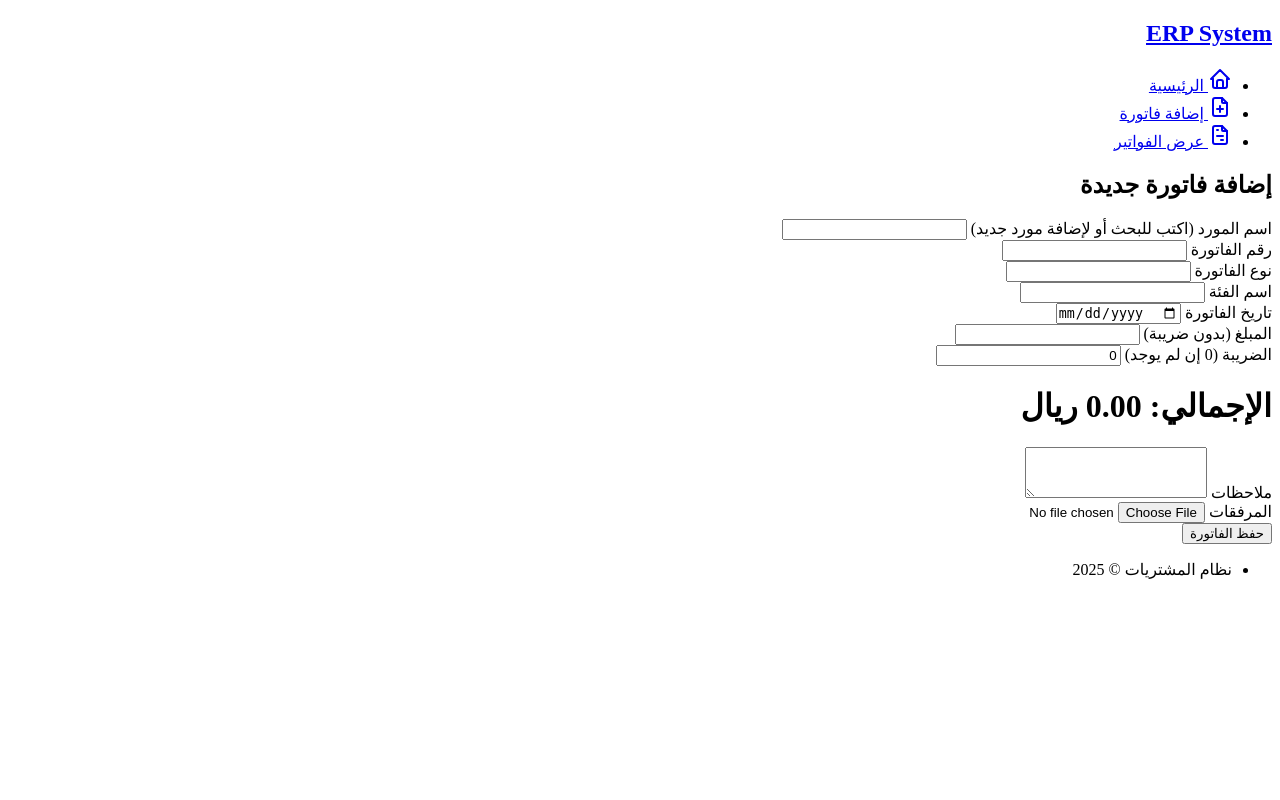
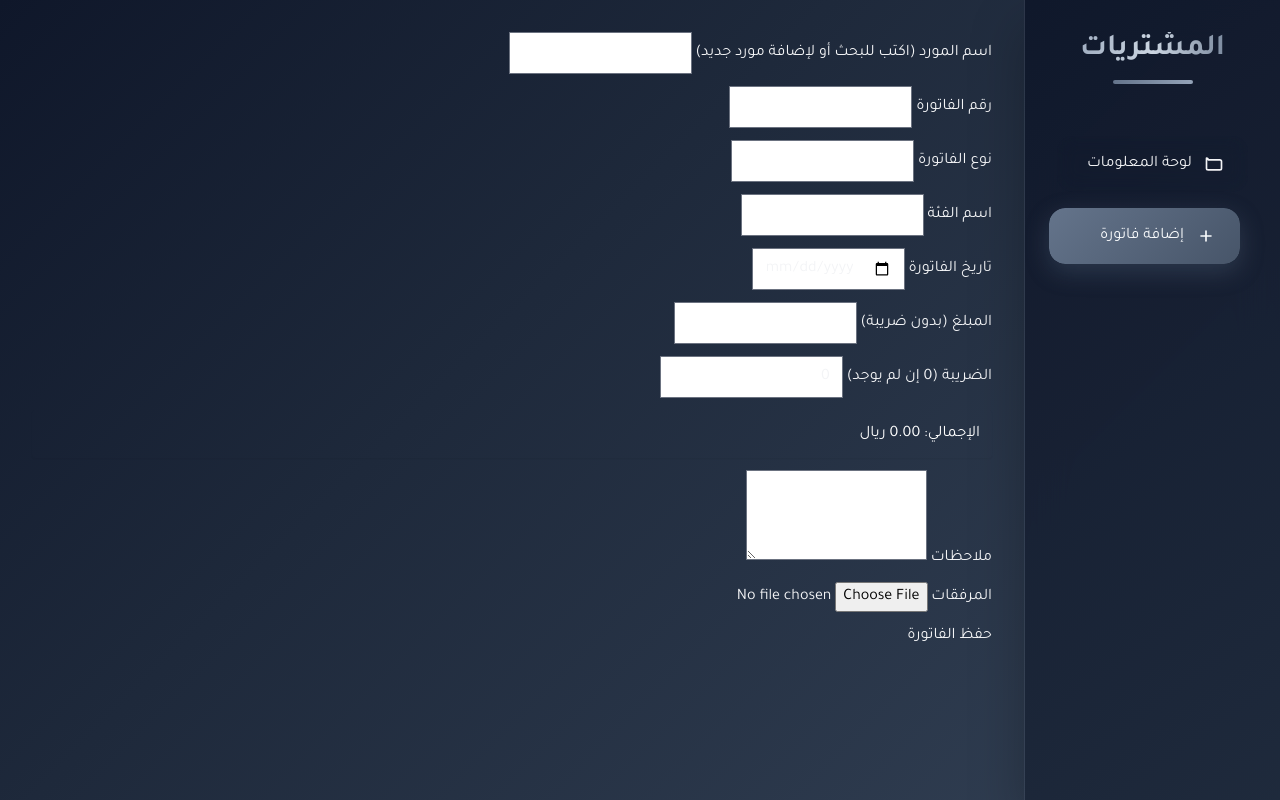
Before and after one commit to ixAbdulaziz/ERP-Last, a Flask app: page /add in a window 1280 px wide. Run offline with Flask 3, Linux system fonts and the light colour scheme; some libraries are stand-ins or nearby versions; some web fonts are replaced.

Commit message:
Update layout.html

```diff
--- a/templates/layout.html
+++ b/templates/layout.html
@@ -1,115 +1,39 @@
-<!doctype html>
-<html lang="ar" dir="rtl">
+<!DOCTYPE html>
+<html lang="ar" dir="rtl" class="dark">
 <head>
-    <meta charset="utf-8"/>
-    <meta name="viewport" content="width=device-width, initial-scale=1, viewport-fit=cover"/>
-    <meta http-equiv="X-UA-Compatible" content="ie=edge"/>
+  <meta charset="UTF-8">
+  <meta name="viewport" content="width=device-width, initial-scale=1.0">
   <title>{% block title %}{% endblock %} - نظام المشتريات</title>
-    <link href="https://cdn.jsdelivr.net/npm/@tabler/core@1.0.0-beta17/dist/css/tabler.min.css" rel="stylesheet"/>
-    <link href="https://cdn.jsdelivr.net/npm/@tabler/core@1.0.0-beta17/dist/css/tabler-flags.min.css" rel="stylesheet"/>
-    <link href="https://cdn.jsdelivr.net/npm/@tabler/core@1.0.0-beta17/dist/css/tabler-payments.min.css" rel="stylesheet"/>
-    <link href="https://cdn.jsdelivr.net/npm/@tabler/core@1.0.0-beta17/dist/css/tabler-vendors.min.css" rel="stylesheet"/>
+  <script src="https://cdn.tailwindcss.com?plugins=forms"></script>
+  <link rel="stylesheet" href="{{ url_for('static', filename='css/main.css') }}">
   <style>
-      @import url('https://rsms.me/inter/inter.css');
-      :root {
-      	--tblr-font-sans-serif: 'Inter', -apple-system, BlinkMacSystemFont, San Francisco, Segoe UI, Roboto, Helvetica Neue, sans-serif;
-      }
-      body {
-      	font-feature-settings: "cv03", "cv04", "cv11";
-      }
+    @import url('https://fonts.googleapis.com/css2?family=Tajawal:wght@300;400;500;700&display=swap');
   </style>
 </head>
-  <body >
-    <div class="page">
-      <aside class="navbar navbar-vertical navbar-expand-lg navbar-dark">
-        <div class="container-fluid">
-          <h1 class="navbar-brand navbar-brand-autodark">
-            <a href="/">
-              ERP System
-            </a>
-          </h1>
-          <div class="collapse navbar-collapse" id="sidebar-menu">
-            <ul class="navbar-nav pt-lg-3">
-              <li class="nav-item">
-                <a class="nav-link" href="{{ url_for('home') }}" >
-                  <span class="nav-link-icon d-md-none d-lg-inline-block">
-                    <svg xmlns="http://www.w3.org/2000/svg" class="icon" width="24" height="24" viewBox="0 0 24 24" stroke-width="2" stroke="currentColor" fill="none" stroke-linecap="round" stroke-linejoin="round"><path stroke="none" d="M0 0h24v24H0z" fill="none"/><path d="M5 12l-2 0l9 -9l9 9l-2 0" /><path d="M5 12v7a2 2 0 0 0 2 2h10a2 2 0 0 0 2 -2v-7" /><path d="M9 21v-6a2 2 0 0 1 2 -2h2a2 2 0 0 1 2 2v6" /></svg>
-                  </span>
-                  <span class="nav-link-title">
-                    الرئيسية
+<body class="flex bg-gray-900 text-gray-100 min-h-screen">
+  <aside class="sidebar w-64 flex-col p-8 hidden md:flex">
+    <div class="text-center mb-12">
+      <h1 class="text-3xl font-bold bg-gradient-to-r from-slate-400 via-slate-300 to-slate-500 bg-clip-text text-transparent">المشتريات</h1>
+      <div class="w-20 h-1 bg-gradient-to-r from-slate-500 to-slate-400 mx-auto mt-3 rounded-full"></div>
+    </div>
+    <nav class="space-y-4 flex-1">
+      <a href="{{ url_for('home') }}" class="nav-link {% if request.endpoint == 'home' %}active{% endif %} block py-4 px-6">
+        <span class="relative z-10 flex items-center gap-3">
+          <svg class="w-5 h-5" fill="none" stroke="currentColor" viewBox="0 0 24 24"><path stroke-linecap="round" stroke-linejoin="round" stroke-width="2" d="M3 7v10a2 2 0 002 2h14a2 2 0 002-2V9a2 2 0 00-2-2H5a2 2 0 00-2-2z"></path></svg>
+          لوحة المعلومات
         </span>
       </a>
-              </li>
-              <li class="nav-item">
-                <a class="nav-link" href="{{ url_for('add_invoice') }}">
-                  <span class="nav-link-icon d-md-none d-lg-inline-block">
-                    <svg xmlns="http://www.w3.org/2000/svg" class="icon icon-tabler icon-tabler-file-plus" width="24" height="24" viewBox="0 0 24 24" stroke-width="2" stroke="currentColor" fill="none" stroke-linecap="round" stroke-linejoin="round"><path stroke="none" d="M0 0h24v24H0z" fill="none"/><path d="M14 3v4a1 1 0 0 0 1 1h4" /><path d="M17 21h-10a2 2 0 0 1 -2 -2v-14a2 2 0 0 1 2 -2h7l5 5v11a2 2 0 0 1 -2 2z" /><path d="M12 11l0 6" /><path d="M9 14l6 0" /></svg>
-                  </span>
-                  <span class="nav-link-title">
+      <a href="{{ url_for('add_invoice') }}" class="nav-link {% if request.endpoint == 'add_invoice' %}active{% endif %} block py-4 px-6">
+        <span class="relative z-10 flex items-center gap-3">
+          <svg class="w-5 h-5" fill="none" stroke="currentColor" viewBox="0 0 24 24"><path stroke-linecap="round" stroke-linejoin="round" stroke-width="2" d="M12 6v6m0 0v6m0-6h6m-6 0H6"></path></svg>
           إضافة فاتورة
         </span>
       </a>
-              </li>
-              <li class="nav-item">
-                <a class="nav-link" href="#">
-                  <span class="nav-link-icon d-md-none d-lg-inline-block">
-                    <svg xmlns="http://www.w3.org/2000/svg" class="icon icon-tabler icon-tabler-file-invoice" width="24" height="24" viewBox="0 0 24 24" stroke-width="2" stroke="currentColor" fill="none" stroke-linecap="round" stroke-linejoin="round"><path stroke="none" d="M0 0h24v24H0z" fill="none"/><path d="M14 3v4a1 1 0 0 0 1 1h4" /><path d="M17 21h-10a2 2 0 0 1 -2 -2v-14a2 2 0 0 1 2 -2h7l5 5v11a2 2 0 0 1 -2 2z" /><path d="M9 7l1 0" /><path d="M9 13l6 0" /><path d="M13 17l2 0" /></svg>
-                  </span>
-                  <span class="nav-link-title">
-                    عرض الفواتير
-                  </span>
-                </a>
-              </li>
-            </ul>
-          </div>
-        </div>
+    </nav>
   </aside>
 
-      <div class="page-wrapper">
-        <div class="page-header d-print-none">
-          <div class="container-xl">
-            <div class="row g-2 align-items-center">
-              <div class="col">
-                <h2 class="page-title">
-                  {% block page_title %}{% endblock %}
-                </h2>
-              </div>
-            </div>
-          </div>
-        </div>
-        <div class="page-body">
-          <div class="container-xl">
-            {% with messages = get_flashed_messages(with_categories=true) %}
-              {% if messages %}
-                {% for category, message in messages %}
-                  <div class="alert alert-{{ category }} alert-dismissible" role="alert">
-                    {{ message }}
-                    <a href="#" class="btn-close" data-bs-dismiss="alert" aria-label="close"></a>
-                  </div>
-                {% endfor %}
-              {% endif %}
-            {% endwith %}
-
+  <main class="flex-1 p-4 md:p-8 space-y-8 overflow-y-auto">
     {% block content %}{% endblock %}
-          </div>
-        </div>
-
-        <footer class="footer footer-transparent d-print-none">
-          <div class="container-xl">
-            <div class="row text-center align-items-center flex-row-reverse">
-              <div class="col-12 col-lg-auto mt-3 mt-lg-0">
-                <ul class="list-inline list-inline-dots mb-0">
-                  <li class="list-inline-item">
-                    نظام المشتريات &copy; 2025
-                  </li>
-                </ul>
-              </div>
-            </div>
-          </div>
-        </footer>
-      </div>
-    </div>
-    <script src="https://cdn.jsdelivr.net/npm/@tabler/core@1.0.0-beta17/dist/js/tabler.min.js" defer></script>
-    {% block scripts %}{% endblock %}
+  </main>
 </body>
 </html>
```
Lines whose indentation alone changed are shown as unchanged.
